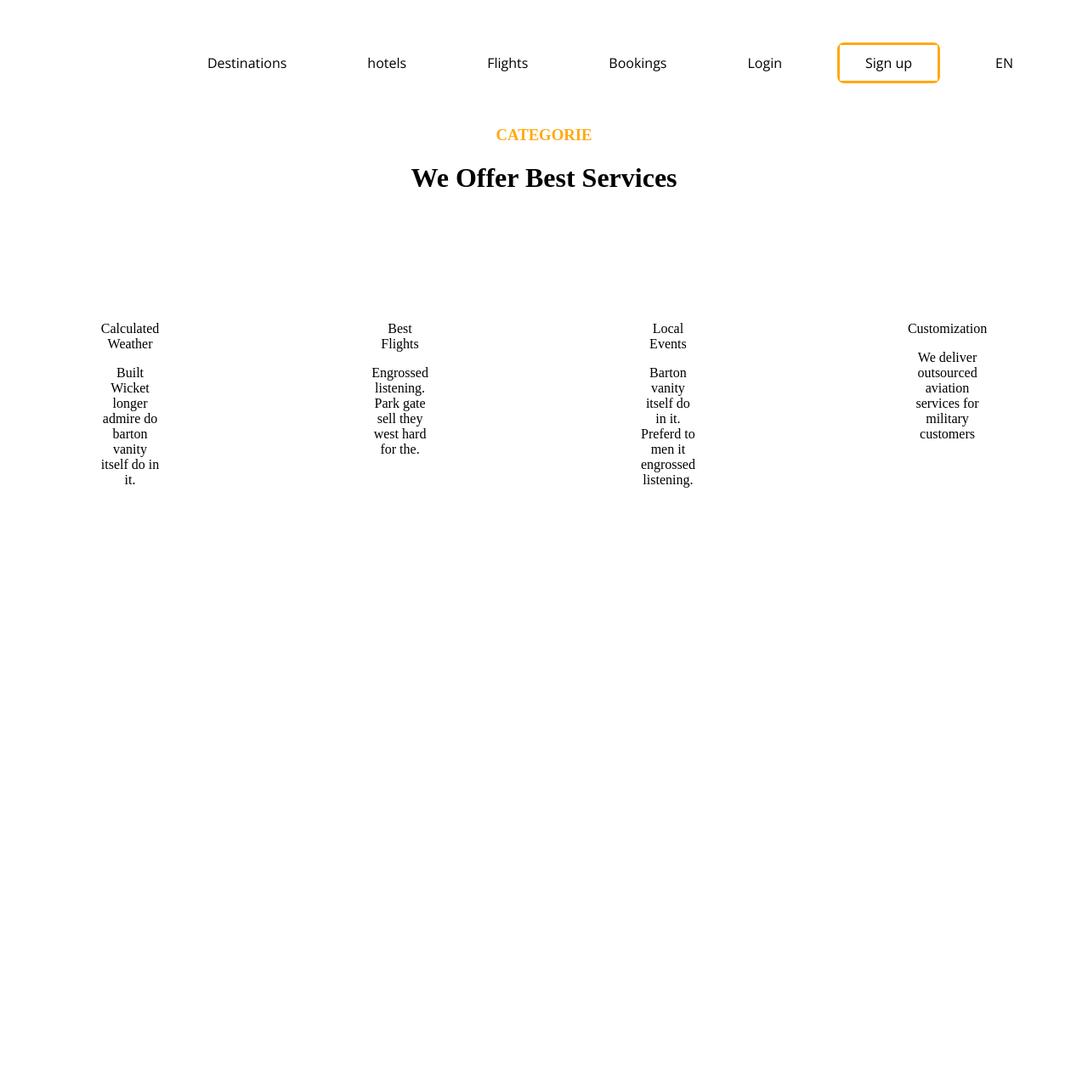
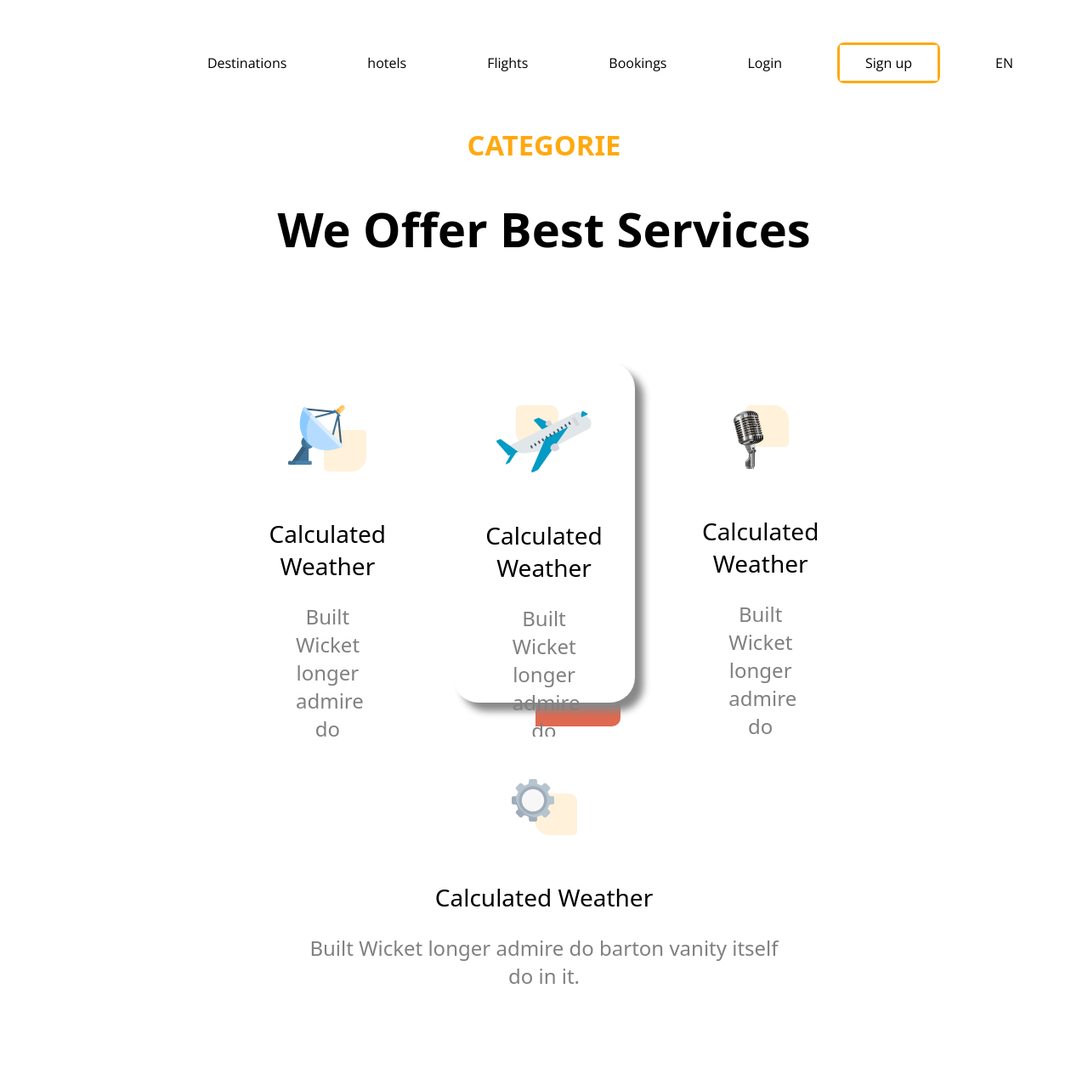
Before and after one commit to eracom-id412/mockup2code-stella, a plain HTML site: page mockup2code.html in a window 1280 px wide. Shown: the whole page at 85% size. Before the commit the page ends 800 px from the top, so only its background shows below. Drawn offline with nearby package versions, Linux system fonts and the light colour scheme.

Commit message:
catégories

```diff
--- a/mockup2code.html
+++ b/mockup2code.html
@@ -23,12 +23,13 @@
         <h1>We Offer Best Services</h1>
       </div>
 
-      <div class="wrapper">
-        <div class="box1">Calculated Weather <p>Built Wicket longer admire do barton vanity itself do in it.</p></div>
-        <div class="box2">Best Flights <p>Engrossed listening. Park gate sell they west hard for the.</p></div>
-        <div class="box3">Local Events <p>Barton vanity itself do in it. Preferd to men it engrossed listening.</p></div>
-        <div class="box4">Customization <p>We deliver outsourced aviation services for military customers</p></div>
+      <div class="container">
+        <div class="box"><img class="image" src="weather.png" alt="Weather"> <div class="title">Calculated Weather</div> <p class="texte">Built Wicket longer admire do barton vanity itself do in it.</p></div>
+        <div class="box shadow"><img class="image" src="flights.png" alt="Weather"> <div class="title">Calculated Weather</div> <p class="texte">Built Wicket longer admire do barton vanity itself do in it.</p></div>
+        <div class="box"><img class="image" src="Events.png" alt="Weather"> <div class="title">Calculated Weather</div> <p class="texte">Built Wicket longer admire do barton vanity itself do in it.</p></div>
+        <div class="box"><img class="image" src="Customizations.png" alt="Weather"> <div class="title">Calculated Weather</div> <p class="texte">Built Wicket longer admire do barton vanity itself do in it.</p></div>
       </div>
+      <div class="carre"></div>
 
 </body>
 </html>
--- a/style.css
+++ b/style.css
@@ -40,13 +40,56 @@ ul {
 color: rgba(255, 169, 15, 1);
 }
 
-.wrapper {
-  display: grid;
-  grid-template-columns: repeat(4,1fr);
-  grid-auto-rows: 250px;
-  grid-gap: 250px;
-  position: relative;
-  margin: 150px;
+.container {
+  display: flex;
+  flex-wrap: wrap;
+  justify-content: center;
+  margin: 250px;
+  margin-top: 100px;
   text-align: center;
+}
+
+.box {
+  flex: 0 22%;
+  flex-grow: 1;
+  background-color: rgb(255, 255, 255);
+  height: 400px;
+  width: 100px;
+  margin: 20px;
+  border-radius: 30px;
+  z-index: 2;
+}
+
+.image {
+  height: auto;
+  width: auto;
   justify-content: center;
+  margin: 50px;
 }
+
+.texte {
+  font-family: system-ui, -apple-system, BlinkMacSystemFont, 'Segoe UI', Roboto, Oxygen, Ubuntu, Cantarell, 'Open Sans', 'Helvetica Neue', sans-serif;
+  font-size: 24px;
+  margin-left:70px;
+  margin-right: 70px;
+  color: gray;
+}
+
+.title {
+  font-family: system-ui, -apple-system, BlinkMacSystemFont, 'Segoe UI', Roboto, Oxygen, Ubuntu, Cantarell, 'Open Sans', 'Helvetica Neue', sans-serif;
+  font-size: 28px;
+}
+.carre{
+position: absolute;
+width: 100px;
+height: 100px;
+left: 630px;
+top: 755px;
+z-index: 1;
+
+background: #DF6951;
+border-radius: 30px 0px 10px;
+}
+.shadow {
+  box-shadow: 10px 10px 8px #888888;
+}
```
Also changed, not shown: Customizations.png (added), Events.png (added), flights.png (added), weather.png (added).
